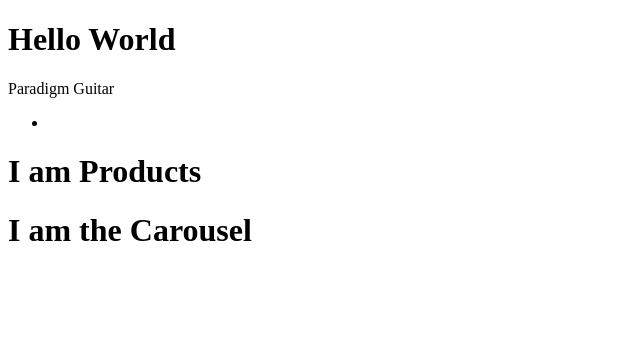
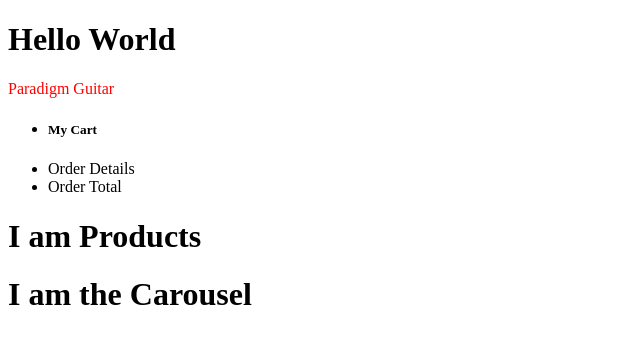
Before and after one commit to Pauljsyi/ecommerce-fullstack, a React (Create React App) app in the folder client/: page / in a window 1280 px wide. Shown: the top 344 px of the page, without its empty margins (0-640 px from the left). Built offline with nearby package versions, Linux system fonts and the light colour scheme; the HTML template or start-up script is replaced by a standard one.

Commit message:
css to work with webpack

```diff
--- a/client/src/App.css
+++ b/client/src/App.css
@@ -0,0 +1,13 @@
+
+
+li {
+  list-style-type: none;
+}
+
+a {
+  text-decoration: none;
+}
+
+nav {
+  display: flex;
+}
--- a/client/src/App.js
+++ b/client/src/App.js
@@ -1,4 +1,3 @@
-import './App.css';
 import React from 'react'
 import Products from './components/Products'
 import Navbar from './components/Navbar'
@@ -10,7 +9,7 @@ function App() {
   return (
     <div>
       <h1>Hello World</h1>
-      <Navbar />
+      <Navbar  />
       <Products />
       <Carousel />
 
--- a/client/src/components/Navbar.js
+++ b/client/src/components/Navbar.js
@@ -1,14 +1,17 @@
 import React from 'react'
+
 
 const Navbar = () => {
   return (
     <div>
       <nav>
-        <div className="logo">Paradigm Guitar</div>
+        <div className="logo" style={{color: "red"}}>Paradigm Guitar</div>
         <ul className="cart">
           <li>
-            <a></a>
+            <h5>My Cart</h5>
           </li>
+          <li>Order Details</li>
+          <li>Order Total</li>
         </ul>
 
       </nav>
--- a/client/src/index.js
+++ b/client/src/index.js
@@ -1,7 +1,8 @@
 import React from 'react';
 import ReactDOM from 'react-dom';
 import App from './App';
-import 'bootstrap'
+
+
 
 
 
--- a/webpack.config.js
+++ b/webpack.config.js
@@ -38,6 +38,10 @@ module.exports = {
           presets: ['@babel/preset-env', '@babel/preset-react'],
         },
       },
+      {
+        test: /\.css$/i,
+        loader: 'style-loader', 'css-loader'
+      }
     ],
   },
   // helps webpack find the module code that needs to be included
```
Also changed, not shown: 2 other files (tests, documents, lock files or other folders).
